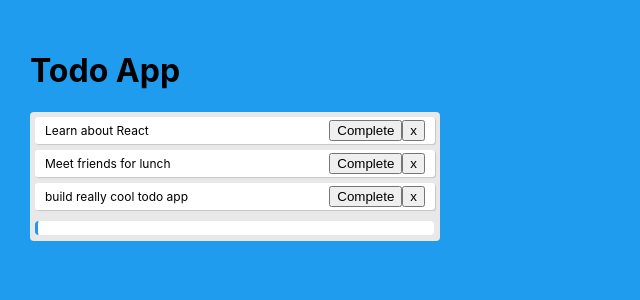
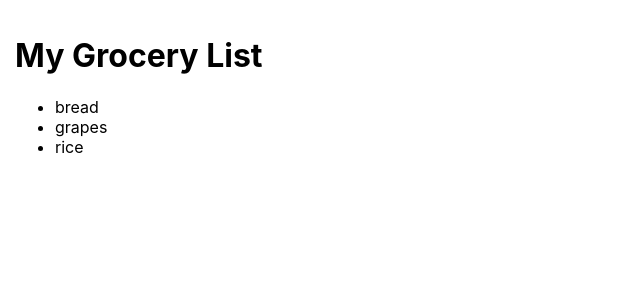
Before and after one commit to sotopro/Sm6_Sesion_7_8_RNative03, a React (Create React App) app: page / in a window 1280 px wide. Shown: the top 300 px of the page, without its empty margins (0-640 px from the left). Built offline with nearby package versions, Linux system fonts and the light colour scheme; data requests are answered from the project's data file.

Commit message:
[feature] - json server list & get list api & implement

```diff
--- /dev/null
+++ b/database/db.json
@@ -0,0 +1,16 @@
+{
+  "list": [
+    {
+      "id": 1,
+      "product": "bread"
+    },
+    {
+      "id": 2,
+      "product": "grapes"
+    },
+    {
+      "id": 3,
+      "product": "rice"
+    }
+  ]
+}
--- a/package.json
+++ b/package.json
@@ -15,7 +15,8 @@
     "start": "react-scripts start",
     "build": "react-scripts build",
     "test": "react-scripts test",
-    "eject": "react-scripts eject"
+    "eject": "react-scripts eject",
+    "api": "json-server database/db.json -p 3333 --delay 1500"
   },
   "eslintConfig": {
     "extends": [
@@ -34,5 +35,8 @@
       "last 1 firefox version",
       "last 1 safari version"
     ]
+  },
+  "devDependencies": {
+    "json-server": "^0.16.3"
   }
 }
--- a/src/App.css
+++ b/src/App.css
@@ -1,24 +1,4 @@
-.app {
-  background: #209cee;
-  height: 100vh;
-  padding: 30px;
+
+.wrapper {
+  padding: 15px;
 }
-
-.todo-list {
-  background: #e8e8e8;
-  border-radius: 4px;
-  max-width: 400px;
-  padding: 5px;
-}
-
-.todo {
-  align-items: center;
-  background: #fff;
-  border-radius: 3px;
-  box-shadow: 1px 1px 1px rgba(0, 0, 0, 0.15);
-  display: flex;
-  font-size: 12px;
-  justify-content: space-between;
-  margin-bottom: 6px;
-  padding: 3px 10px;
-}
--- a/src/App.jsx
+++ b/src/App.jsx
@@ -1,47 +1,26 @@
-import React, { useState } from 'react';
+import React, { useState, useEffect } from 'react';
 import './App.css';
-import Todo from './shared/components/todo';
-import TodoForm from './shared/components/todo-form';
+import { getList } from './shared/services/list';
 
 const  App = () => {
-  const [todos, setTodos] = useState([
-    {text: 'Learn about React', isCompleted: false},
-    {text: 'Meet friends for lunch', isCompleted: false},
-    {text: 'build really cool todo app', isCompleted: false}
-  ]);
+  const [list, setList] = useState([])
 
-  const addTodo = (text) => {
-    const newTodos = [...todos, {text}];
-    setTodos(newTodos)
-  }
-
-  const completeTodo = (index) => {
-    const newTodos = [...todos];
-    newTodos[index].isCompleted = true;
-    setTodos(newTodos)
-  }
-
-  const removeTodo = (index) => {
-    const newTodos = [...todos];
-    newTodos.splice(index, 1);
-    setTodos(newTodos)
-  }
-
+  useEffect(() => {
+    let mounted = true;
+    getList()
+      .then((items) => {
+        if(mounted) {
+          setList(items)
+        }
+      })
+    return () => mounted = false
+  }, [])
   return (
-    <div className="app">
-      <h1>Todo App</h1>
-      <div className="todo-list">
-        {todos.map((item, index) => (
-          <Todo
-            key={index}
-            todo={item}
-            index={index}
-            completeTodo={completeTodo}
-            removeTodo={removeTodo}
-            />
-        ))}
-        <TodoForm addTodo={addTodo}/>
-      </div>
+    <div className="wrapper">
+      <h1>My Grocery List</h1>
+      <ul>
+        {list.map((item) => <li>{item.product}</li>)}
+      </ul>
     </div>
   );
 }
--- /dev/null
+++ b/src/shared/services/list.js
@@ -0,0 +1,4 @@
+export const getList = () => {
+    return fetch('http://localhost:3333/list')
+    .then(data => data.json())
+}
```
Also changed, not shown: 1 other file (tests, documents, lock files or other folders).
